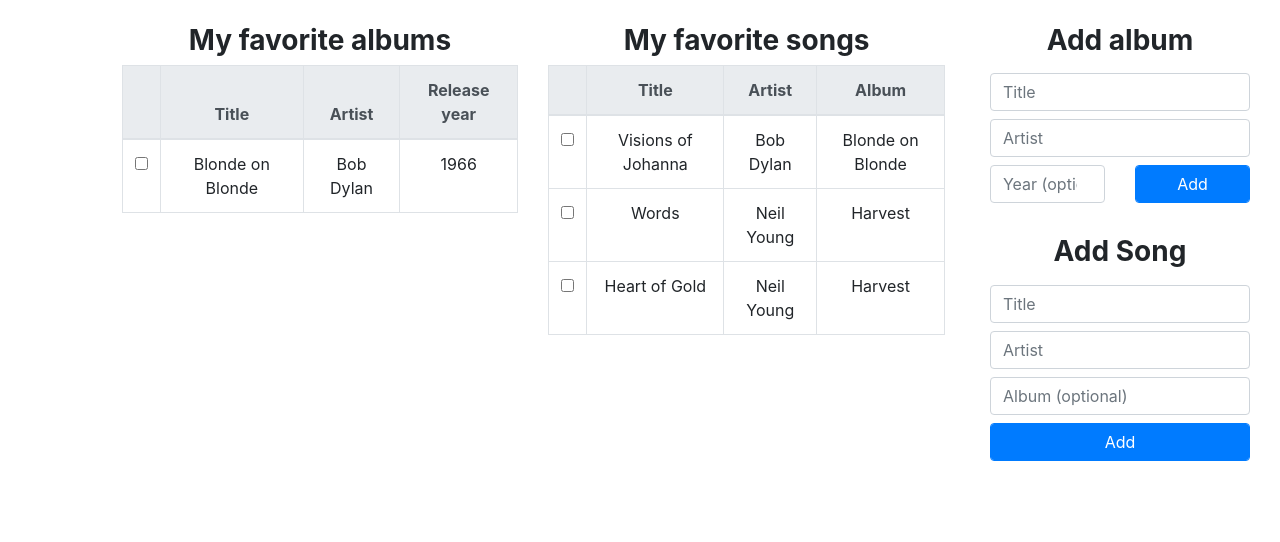
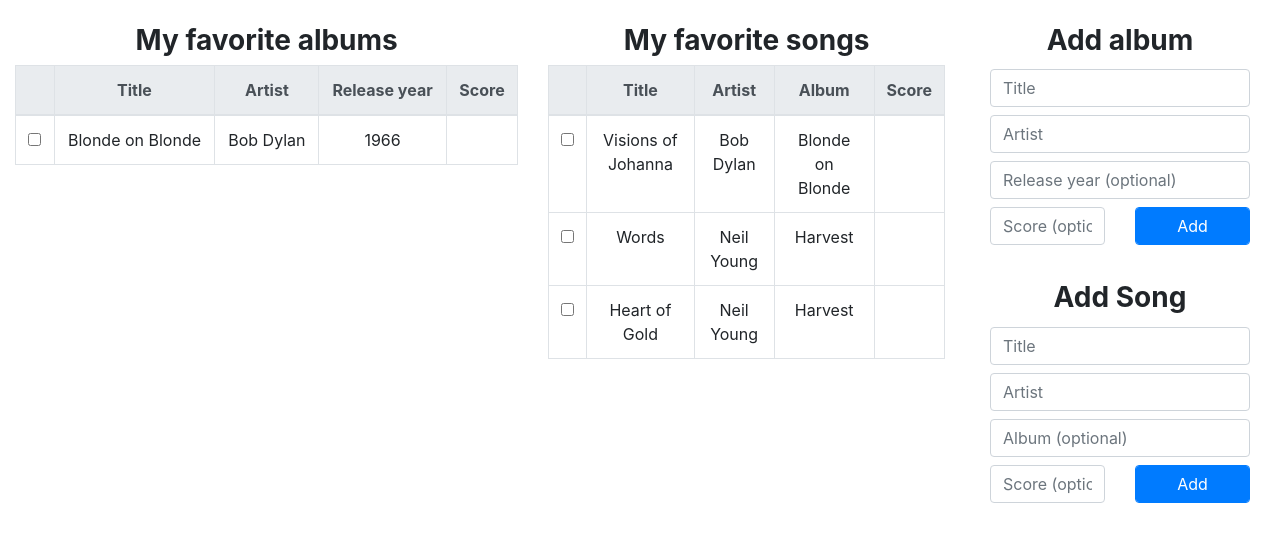
Before and after one commit to ChackMociute/Web-Development-Coursework-2, a Flask app: template app/templates/profile.html in a window 1280 px wide. Shown: the part 69-611 px from the top of the page. Run offline with Flask 2, Linux system fonts and the light colour scheme; the template is opened without the code that fills it: values that come from a table or form of the project are taken from there, others are empty; data comes from the database, SQL or seed files in the repository; both versions use the stored data as it was after the commit; some libraries are stand-ins or nearby versions.

Commit message:
Added ratings

```diff
--- a/app/__init__.py
+++ b/app/__init__.py
@@ -10,7 +10,7 @@ app = Flask(__name__)
 app.config.from_object('config')
 
 db = SQLAlchemy(app)
-migrate = Migrate(app, db)
+migrate = Migrate(app, db, render_as_batch=True)
 admin = Admin(app, template_mode='bootstrap4')
 login_manager = LoginManager()
 login_manager.init_app(app)
--- a/app/forms.py
+++ b/app/forms.py
@@ -1,5 +1,5 @@
 from flask_wtf import FlaskForm
-from wtforms import StringField, PasswordField, SubmitField, IntegerField
+from wtforms import StringField, PasswordField, SubmitField, IntegerField, FloatField
 from wtforms.validators import DataRequired, Length, NumberRange, Optional
 from datetime import date
 
@@ -10,11 +10,13 @@ class LoginForm(FlaskForm):
 class AlbumForm(FlaskForm):
     a_title = StringField('title', validators=[DataRequired(), Length(max=200)], render_kw={'placeholder': 'Title'})
     a_artist = StringField('artist', validators=[DataRequired(), Length(max=150)], render_kw={'placeholder': 'Artist'})
-    year = IntegerField('year', validators=[Optional(), NumberRange(min=0, max=date.today().year + 1)], render_kw={'placeholder': 'Year (optional)'})
+    year = IntegerField('year', validators=[Optional(), NumberRange(min=0, max=date.today().year + 1)], render_kw={'placeholder': 'Release year (optional)'})
+    a_score = FloatField('rating', validators=[Optional(), NumberRange(min=0, max=100)], render_kw={'placeholder': 'Score (optional)'})
     a_submit = SubmitField('Add')
 
 class SongForm(FlaskForm):
     s_title = StringField('title', validators=[DataRequired(), Length(max=200)], render_kw={'placeholder': 'Title'})
     s_artist = StringField('artist', validators=[DataRequired(), Length(max=150)], render_kw={'placeholder': 'Artist'})
     album = StringField('album', validators=[Optional(), Length(max=200)], render_kw={'placeholder': 'Album (optional)'})
+    s_score = FloatField('rating', validators=[Optional(), NumberRange(min=0, max=100)], render_kw={'placeholder': 'Score (optional)'})
     s_submit = SubmitField('Add')
--- a/app/templates/profile.html
+++ b/app/templates/profile.html
@@ -6,7 +6,7 @@
 
 <div class='container-fluid'>
 <div class='row my-4'>
-    <div class='col-4 offset-1'>
+    <div class='col-5'>
         <table class="table table-hover table-bordered">
             <h3><center><b>My favorite albums</b></center></h3>
             <thead class="thead-light">
@@ -20,18 +20,22 @@
                     <th scope="col"><center>Title</center></th>
                     <th scope="col"><center>Artist</center></th>
                     <th scope="col"><center>Release year</center></th>
+                    <th scope="col"><center>Score</center></th>
                 </tr>
                 {% endif %}
             </thead>
             <tbody>
                 {% for album in user.favorite_albums %}
                 <tr>
-                    <td><input type="checkbox" name="album_id" , value="{{ album.id }}"></td>
-                    <td align="center">{{ album.title }}</td>
-                    <td align="center">{{ album.artist }}</td>
-                    {% if album.year_released != None %}
-                        <td align="center">{{ album.year_released }}</td>
-                    {% endif %}
+                    <td><input type="checkbox" name="album_id" , value="{{ album.album.id }}"></td>
+                    <td align="center">{{ album.album.title }}</td>
+                    <td align="center">{{ album.album.artist }}</td>
+                    <td align="center">
+                        {% if album.album.year_released != None %}{{ album.album.year_released }}{% endif %}
+                    </td>
+                    <td align="center">
+                        {% if album.rating != None %}{{ album.rating }}{% endif %}
+                    </td>
                 </tr>
                 {% endfor %}
             </tbody>
@@ -51,18 +55,22 @@
                     <th scope="col"><center>Title</center></th>
                     <th scope="col"><center>Artist</center></th>
                     <th scope="col"><center>Album</center></th>
+                    <th scope="col"><center>Score</center></th>
                 </tr>
                 {% endif %}
             </thead>
             <tbody>
                 {% for song in user.favorite_songs %}
                 <tr>
-                    <td><input type="checkbox" name="song_id" , value="{{ song.id }}"></td>
-                    <td align="center">{{ song.title }}</td>
-                    <td align="center">{{ song.artist }}</td>
-                    {% if song.album != None %}
-                        <td align="center">{{ song.album }}</td>
-                    {% endif %}
+                    <td><input type="checkbox" name="song_id" , value="{{ song.song.id }}"></td>
+                    <td align="center">{{ song.song.title }}</td>
+                    <td align="center">{{ song.song.artist }}</td>
+                    <td align="center">
+                        {% if song.song.album != None %}{{ song.song.album }}{% endif %}
+                    </td>
+                    <td align="center">
+                        {% if song.rating != None %}{{ song.rating }}{% endif %}
+                    </td>
                 </tr>
                 {% endfor %}
             </tbody>
@@ -73,9 +81,8 @@
         <form action="" method="post" name="add_album">
             {{ album_form.hidden_tag() }}
             <div class='container-fluid'>
-                <div class='row'>
+                <div class='row py-1'>
                     <div class='col-12'>
-                        <h3><b></b></h3>
                         {{ album_form.a_title(class_='form-control') }}
                         {% for error in album_form.a_title.errors %}
                         <div class="alert alert-danger" role="alert">
@@ -84,9 +91,8 @@
                         {% endfor %}
                     </div>
                 </div>
-                <div class='row'>
+                <div class='row py-1'>
                     <div class='col-12'>
-                        <h3><b></b></h3>
                         {{ album_form.a_artist(class_='form-control') }}
                         {% for error in album_form.a_artist.errors %}
                         <div class="alert alert-danger" role="alert">
@@ -95,13 +101,9 @@
                         {% endfor %}
                     </div>
                 </div>
-                <div class='row'>
-                    <div class='col-6'>
-                        <h3><b></b></h3>
+                <div class='row py-1'>
+                    <div class='col-12'>
                         {{ album_form.year(class_='form-control') }}
-                    </div>
-                    <div class="col-6 py-2">
-                        {{ album_form.a_submit(class_='form-control btn btn-primary col-12') }}
                     </div>
                     <div class='col-12'>
                         {% for error in album_form.year.errors %}
@@ -111,19 +113,36 @@
                         {% endfor %}
                     </div>
                 </div>
+                <div class='row py-1'>
+                    <div class='col-6'>
+                        {{ album_form.a_score(class_='form-control') }}
+                    </div>
+                    <div class="col-6">
+                        {{ album_form.a_submit(class_='form-control btn btn-primary col-12') }}
+                    </div>
+                </div>
+                <div class='row py-1'>
+                    <div class='col-12'>
+                        {% for error in album_form.a_score.errors %}
+                        <div class="alert alert-danger" role="alert">
+                            [{{ error }}]
+                        </div>
+                        {% endfor %}
+                    </div>
+                </div>
+                <div class="row">
                 {% with messages = get_flashed_messages() %}
                 {% if messages %}
-                    <div class="row">
-                        <div class="col-4 col-md-4 col-sm-12">
-                            {% for message in messages %}
-                            <div class="alert alert-success">
-                                {{ message }}
-                            </div>
-                            {% endfor %}
+                    <div class="col-12">
+                        {% for message in messages %}
+                        <div class="alert alert-success">
+                            {{ message }}
                         </div>
+                        {% endfor %}
                     </div>
                 {% endif %}
                 {% endwith %}
+                </div>
             </div>
         </form>
         <br>
@@ -131,9 +150,8 @@
         <form action="" method="post" name="add_song">
             {{ song_form.hidden_tag() }}
             <div class='container-fluid'>
-                <div class='row'>
+                <div class='row py-1'>
                     <div class='col-12'>
-                        <h3><b></b></h3>
                         {{ song_form.s_title(class_='form-control') }}
                         {% for error in song_form.s_title.errors %}
                         <div class="alert alert-danger" role="alert">
@@ -142,9 +160,8 @@
                         {% endfor %}
                     </div>
                 </div>
-                <div class='row'>
+                <div class='row py-1'>
                     <div class='col-12'>
-                        <h3><b></b></h3>
                         {{ song_form.s_artist(class_='form-control') }}
                         {% for error in song_form.s_artist.errors %}
                         <div class="alert alert-danger" role="alert">
@@ -153,9 +170,8 @@
                         {% endfor %}
                     </div>
                 </div>
-                <div class='row'>
+                <div class='row py-1'>
                     <div class='col-12'>
-                        <h3><b></b></h3>
                         {{ song_form.album(class_='form-control') }}
                         {% for error in song_form.album.errors %}
                         <div class="alert alert-danger" role="alert">
@@ -164,13 +180,18 @@
                         {% endfor %}
                     </div>
                 </div>
-                <div class="row">
-                    <div class="col-12 py-2">
+                <div class="row py-1">
+                    <div class='col-6'>
+                        {{ song_form.s_score(class_='form-control') }}
+                    </div>
+                    <div class="col-6">
                         {{ song_form.s_submit(class_='form-control btn btn-primary col-12') }}
                     </div>
+                </div>
+                <div class="row">
                     {% with messages = get_flashed_messages() %}
                     {% if messages %}
-                        <div class="col-12">
+                        <div class="col-12 py-1">
                             {% for message in messages %}
                             <div class="alert alert-success">
                                 {{ message }}
```
Also changed, not shown: app/models.py (+16 -10 lines), app/views.py (+12 -3 lines), app.db.
